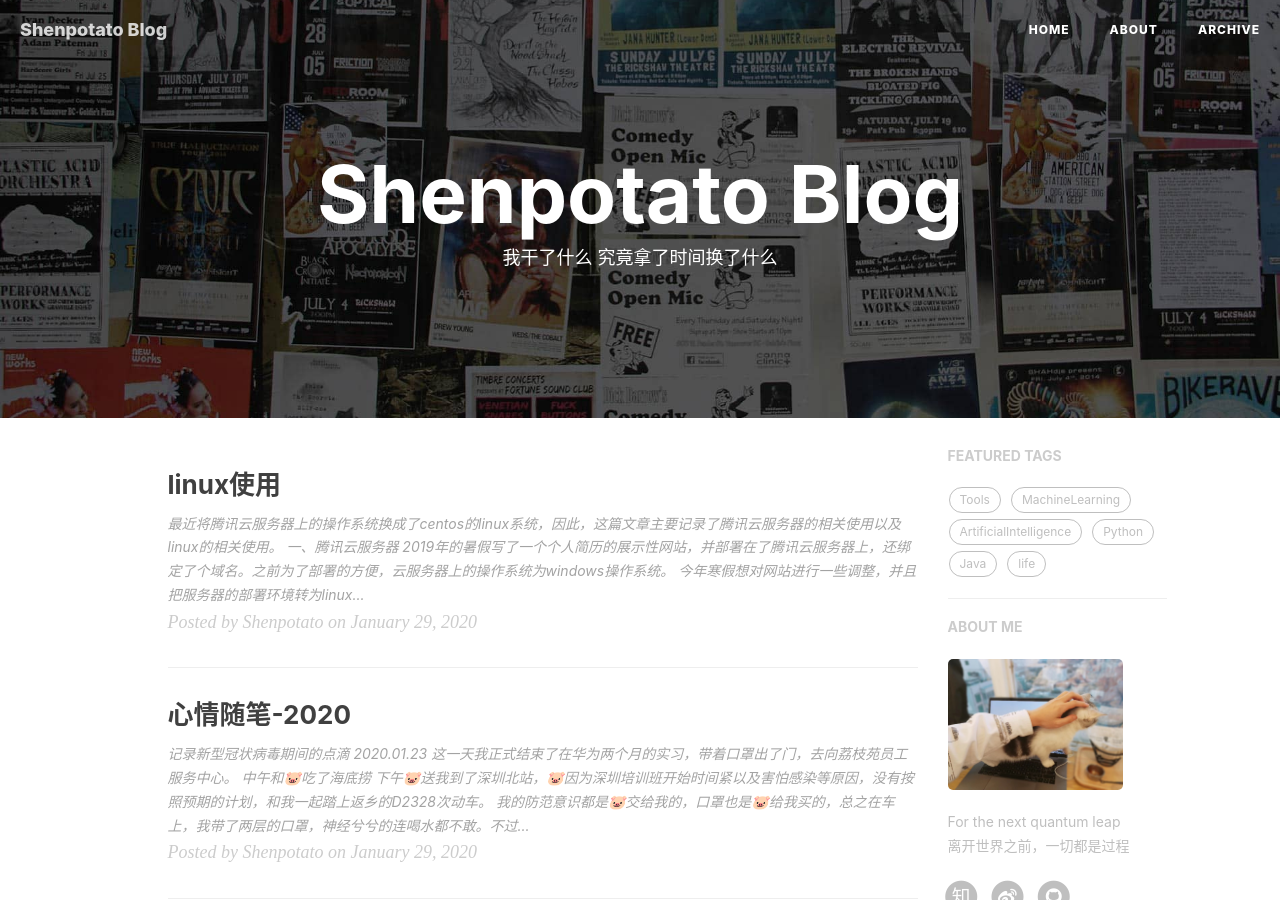
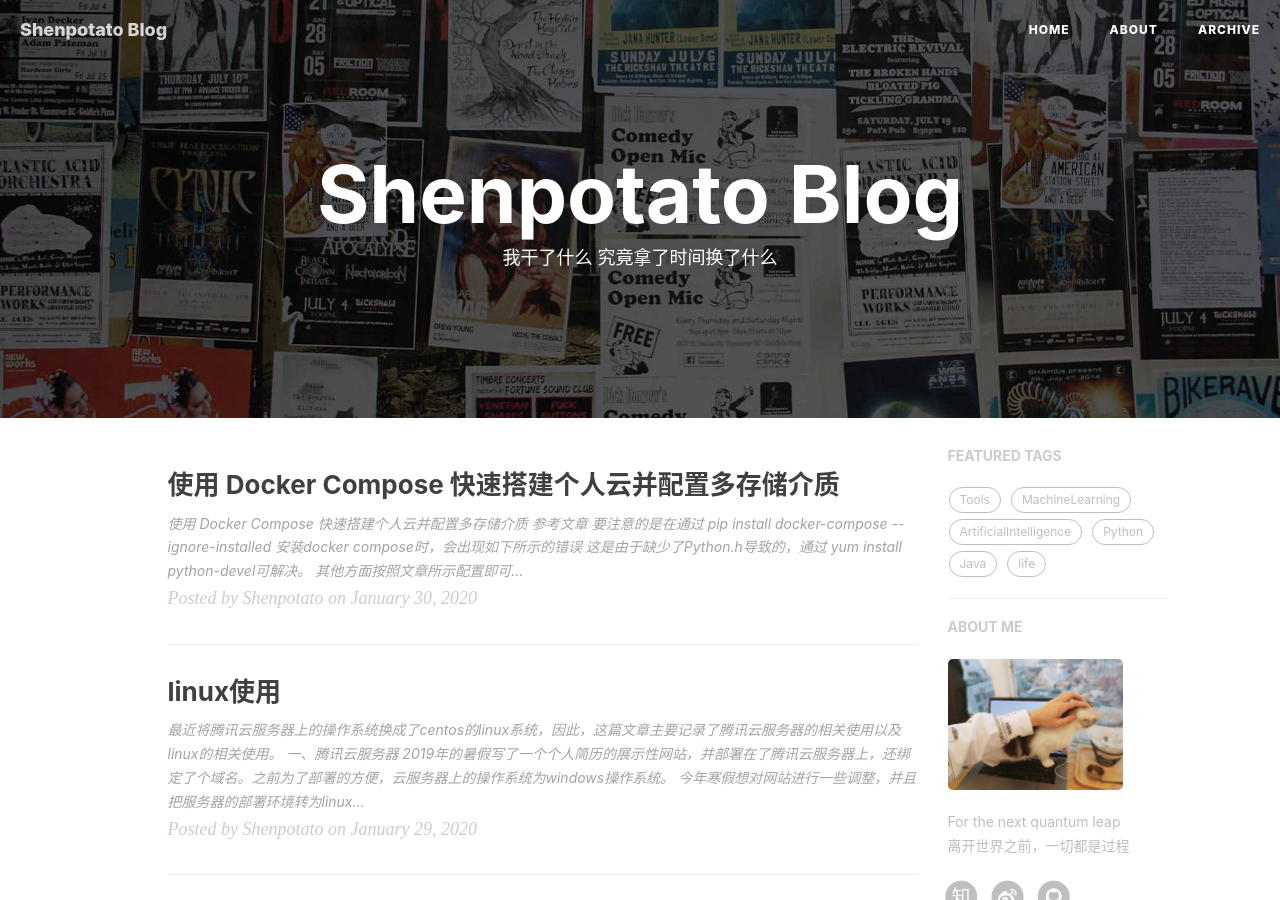
Before and after one commit to Shenpotato/Shenpotato.github.io, a Jekyll site: the page built from index.html, in a window 1280 px wide and 900 px high. Built offline with Jekyll 4.4.1, drawn with Linux system fonts in a browser that asks for light colours; nearby versions of some CDN libraries; the list of posts is cut into pages by our own code; comment, search, counter and statistics services are not loaded; some of the changed text lies outside the part shown.

Commit message:
add note of usage of docker compose to build personal cloud

```diff
--- /dev/null
+++ b/_posts/2020-01-30-dockercompose-bulid-personalcloud.md
@@ -0,0 +1,31 @@
+---
+layout: post
+title: "使用 Docker Compose 快速搭建个人云并配置多存储介质"
+tags: Docker Tools
+author: Shenpotato
+catalog: true
+---
+
+
+
+## 使用 Docker Compose 快速搭建个人云并配置多存储介质
+
+[参考文章](https://cloud.tencent.com/developer/labs/lab/10414)
+
+
+
+要注意的是在通过
+
+`pip install docker-compose --ignore-installed`
+
+安装docker compose时，会出现如下所示的错误
+
+![](https://tva1.sinaimg.cn/large/006tNbRwgy1gbez0zcxr5j30rs06a0tq.jpg)
+
+这是由于缺少了Python.h导致的，通过
+
+`yum install python-devel`可解决。
+
+其他方面按照文章所示配置即可。
+
+后续添加使用这个个人云存储和下载文件
```
Also changed, not shown: _posts/2020-01-29-essay.md (+2 -0 lines), _posts/2020-01-29-usage-of-linux.md (+1 -1 lines).
